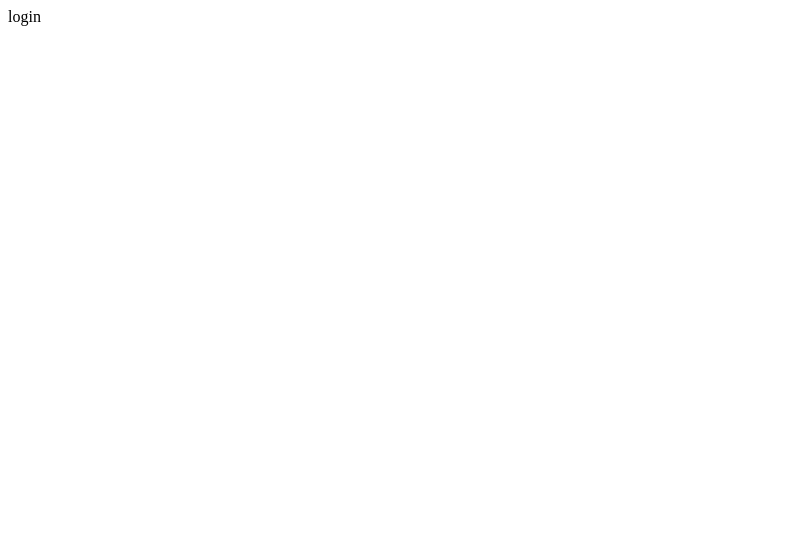
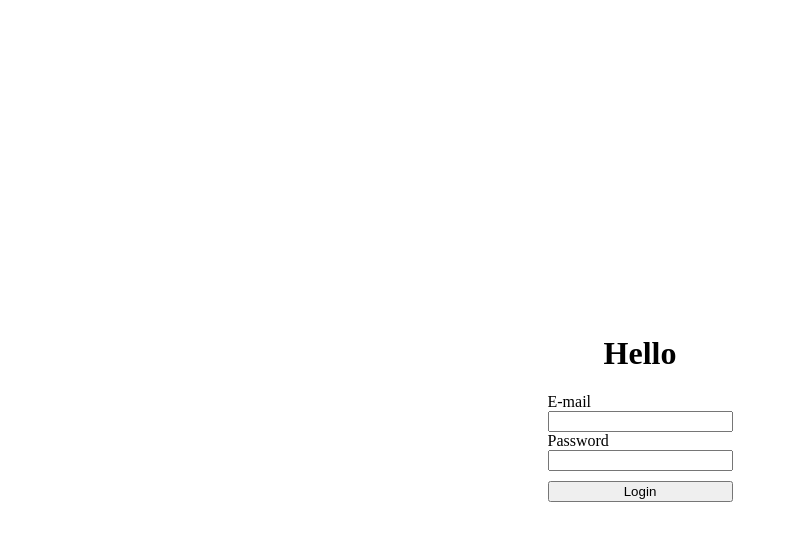
Before and after one commit to sangcheol-LEE/Moooovies, a React (Create React App) app in the folder client/: page /login in a window 1280 px wide. Shown: the top 540 px of the page, without its empty margins (0-788 px from the left). Built offline with nearby package versions, Linux system fonts and the light colour scheme; the HTML template or start-up script is replaced by a standard one.

Commit message:
로그인 페이지 기본셋팅 완료

```diff
--- /dev/null
+++ b/client/src/components/Styles/Base.jsx
@@ -0,0 +1,21 @@
+import React from 'react';
+import styled from "styled-components";
+
+const Container = styled("div")`
+  width: 100%;
+  height: 100vh;
+  display: flex;
+  flex-direction:column;
+  justify-content: center;
+  align-items: center;
+`;
+
+const Base = ({children}) => {
+  return (
+    <Container>
+      {children}
+    </Container>
+  );
+};
+
+export default Base;
--- a/client/src/views/LandingPage/LandingPage.jsx
+++ b/client/src/views/LandingPage/LandingPage.jsx
@@ -1,6 +1,6 @@
 import React,{useEffect} from 'react';
 import axios from "axios";
-
+import Base from '../../components/Styles/Base';
 
 const LandingPage = () => {
 
@@ -11,9 +11,9 @@ const LandingPage = () => {
   },[])
 
   return (
-    <div>
-      <h1>LandingPage</h1>
-    </div>
+    <Base>
+      <h1>시작 페이지</h1>
+    </Base>
   );
 };
 
--- a/client/src/views/LoginPage/LoginPage.jsx
+++ b/client/src/views/LoginPage/LoginPage.jsx
@@ -1,10 +1,61 @@
-import React from 'react';
+import React ,{useState}from 'react';
+import styled from 'styled-components';
+import Base from '../../components/Styles/Base';
+
+const Form = styled("form")`
+`;
+
+const Input = styled("input")`
+
+`;
+const ButtonContainer = styled("div")`
+margin: 10px 0 0 0;
+`;
+const Button = styled("button")`
+  width: 100%;
+`;
 
 const LoginPage = () => {
+  const [info, setInfo] = useState({
+    email : "",
+    password : ""
+  })
+  const handleSubmit = (e) => {
+      e.preventDefault();
+
+      // 리덕스 코드 넣고
+
+      const prev = {
+        ...info,
+        email : "",
+        password : "",
+      }
+      setInfo(prev)
+  }
+
+  const handleChange = (e) => {
+    const prev = {
+      ...info,
+      [e.target.name] : e.target.value
+    }
+    setInfo(prev)
+  }
+
   return (
-    <div>
-      login
-    </div>
+    <Base>
+      <h1>Hello</h1>
+      <Form onSubmit={handleSubmit}>
+        <div>E-mail</div>
+        <Input type="email" name={"email"} value={info.email} onChange={handleChange}/>
+
+        <div>Password</div>
+        <Input type="password" name={"password"} value={info.password} onChange={handleChange}/>
+
+        <ButtonContainer>
+          <Button>Login</Button>
+        </ButtonContainer>
+      </Form>
+    </Base>
   );
 };
 
```
